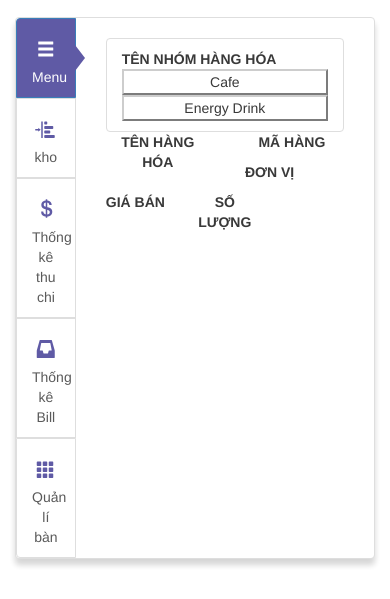
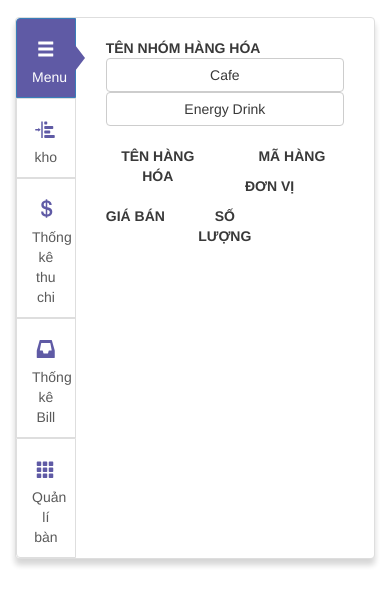
Before and after one commit to PhamQuangHoang/Cafeshop2, a PHP site: page /admin/Admin.php in a window 390 px wide. Shown: the part 55-654 px from the top of the page. Run offline with PHP 8.4, Linux system fonts and the light colour scheme; the visitor is signed in with stand-in values (Sample User, id 1); data comes from the database, SQL or seed files in the repository; some libraries are stand-ins or nearby versions.

Commit message:
17/12
Update UI, Modals2

```diff
--- a/CafeShop/admin/Admin.php
+++ b/CafeShop/admin/Admin.php
@@ -42,8 +42,8 @@
 						<li class="dropdown">
 							<a href="#" class="dropdown-toggle" data-toggle="dropdown">quản lý hàng</a>
 							<ul class="dropdown-menu text-light-bg-dark" id="nav_child">
-								<li><a href="#" id="menu" data-toggle="modal" data-target="#myModal">nhóm menu thực đơn</a></li>
-								<li><a href="#">menu thực đơn</a></li>
+								<li><a href="#" id="menu" data-toggle="modal" data-target="#modal1">nhóm menu thực đơn</a></li>
+								<li><a href="#" id="menudetail" data-toggle="modal" data-target="#modal2">menu thực đơn</a></li>
 								<li><a href="#">nhóm nguyên liệu</a></li>
 								<li><a href="#">thêm nguyên liệu</a></li>
 								<li><a href="#">nhập kho nguyên liệu</a></li>
--- a/CafeShop/admin/js/index.js
+++ b/CafeShop/admin/js/index.js
@@ -12,7 +12,7 @@ $(document).ready(function(e){
 		var index;
 		if($(this).attr('id') == "tk_bill") index = 3;
 		if($(this).attr('id') == "tk_thuchi") index = 2;
-		if($(this).attr('id') == "menu") index = 0;
+		if($(this).attr('id') == "menu" || $(this).attr('id') == "menudetail") index = 0;
 		$("div.bhoechie-tab-menu>div.list-group>a").siblings('a.active').removeClass('active');
 		$("#navbar-collapse-4").collapse('hide');
 		$("div.bhoechie-tab-menu>div.list-group>a").eq(index).addClass('active');
--- a/CafeShop/admin/listmenu.php
+++ b/CafeShop/admin/listmenu.php
@@ -5,11 +5,11 @@
 	$result = $config->selectData('select * from type_drink');
   ?>
 <div class="col-lg-3 col-md-3 col-sm-12 col-xs-12">
-	<ul class="list-group-item list-unstyled">
+	<ul class="list-group list-unstyled">
 		<li style="font-weight: bold;">TÊN NHÓM HÀNG HÓA</li>
 		<?php foreach ($result as $rows) { ?>
 			<form action="" method="POST">
-			<?php echo '<li><input type="submit" class="btn-block btn-default" name="choose_menu" value="'.$rows['type_name'].'" />
+			<?php echo '<li><input type="submit" class="btn btn-block btn-default" name="choose_menu" value="'.$rows['type_name'].'" />
 							<input type="hidden" name="type_id" value="'.$rows['type_id'].'" />
 						</li>'; ?>
 			</form>
@@ -55,7 +55,9 @@
 	<div class="col-lg-3 col-md-2 col-sm-2 col-xs-4 menu-right">
 		<?php echo $rows_right['quantity'] ?>
 	</div>
+
 	<?php
 		}
 	 } ?>
 </div>
+<?php include_once('modals.php'); ?>
--- a/CafeShop/admin/modals.php
+++ b/CafeShop/admin/modals.php
@@ -46,7 +46,7 @@ function typeSubmit(type){
           alert('Change Success');
           window.location.reload();
         }else{
-          alert('Type is already exist, Please input another type name');
+          alert(response);
         }
       }
     });
@@ -56,10 +56,12 @@ function typeSubmit(type){
       type:'post',
       success:function(response){
         $('.result').val('');
+        $('.result2').val('');
       }
     });
     break;
     case 'delete':
+    if(confirm('Do you want to delete this type?')){
     $.ajax({
       type:'post',
       url:'ajaxcall.php',
@@ -73,10 +75,22 @@ function typeSubmit(type){
         }
       }
     });
+    }
   }
 }
+function parseName(name,id) {
+  $.ajax({
+    type:'post',
+    url:'ajaxcall.php',
+    dataType:'json',
+    data:{drinkname:name,drinkID:id},
+    success:function(response){
+      alert(response.value);
+    }
+  });
+}u
 </script>
-<div id="myModal" class="modal fade" role="dialog" >
+<div id="modal1" class="modal fade" role="dialog" >
 
   <div class="modal-dialog">
     <!-- Modal content-->
@@ -120,3 +134,48 @@ function typeSubmit(type){
 
   </div>
 </div>
+
+<div id="modal2" class="modal fade" role="dialog" >
+
+  <div class="modal-dialog">
+    <!-- Modal content-->
+    <div class="modal-content">
+      <div class="modal-header" style="opacity: 1 !important;">
+        <button type="button" class="close" data-dismiss="modal">&times;</button>
+        <h4 class="modal-title">Quản lý menu thực đơn</h4>
+      </div>
+      <div class="modal-body col-lg-12 col-md-12 col-xs-12 col-sm-12">
+          <div class="col-lg-6 col-md-6 col-sm-6 col-xs-12">
+            <input type="text" class="result input-sm" name="typemenu_label" value="">
+            <input type="hidden" class="result2" name="typemenu_id" value="">
+            <div class="btn-group">
+              <button class="btn btn-info" name="type_add" onclick="typeSubmit('add');">Thêm mới</button>
+              <button class="btn btn-info" name="type_change" onclick="typeSubmit('change');">Thay đổi</button>
+              <button class="btn btn-info" name="type_retype" onclick="typeSubmit('retype');">Nhập lại</button>
+            </div>
+            <button class="btn btn-danger" name="type_delete" onclick="typeSubmit('delete');">Xóa bỏ</button>
+          </div>
+          <div class="col-lg-6 col-md-6 col-sm-6 col-xs-12">
+            <div class="col-lg-12 col-md-12 col-sm-12 col-xs-12">
+              <label style="display: inline;">Tên hàng hóa <span class="badge">S.L</span></label>
+                <div class="list-group" id="modal_list_type">
+                <?php
+                  $drinks = $config->selectData('select * from drink');
+                  foreach ($drinks as $drink) {
+                    $drinkx = '"'.$drink['drink_name'].'"';
+
+                    echo "<a onclick='parseName(".$drinkx.",".$drink['type_id'].")' class='col-md-12 col-lg-12 col-sm-6 col-xs-4 list-group-item'>".$drink['drink_name']."<span class='badge badge-secondary'>".$drink['quantity']."</span></a>";
+                  }
+                 ?>
+                </div>
+            </div>
+
+          </div>
+      </div>
+      <div class="modal-footer">
+        <button type="button" class="btn btn-default" data-dismiss="modal">Close</button>
+      </div>
+    </div>
+
+  </div>
+</div>
--- a/CafeShop/admin/resources.php
+++ b/CafeShop/admin/resources.php
@@ -12,8 +12,6 @@ function showdata(id){
         }
       });
 
-
-
 }
 
 
@@ -23,11 +21,11 @@ function showdata(id){
 	$result = $config->selectData('select * from type_drink');
   ?>
 <div class="col-lg-3 col-md-3 col-sm-12 col-xs-12">
-	<ul class="list-group-item list-unstyled">
+	<ul class="list-group list-unstyled">
 		<li style="font-weight: bold;">TÊN NHÓM HÀNG HÓA</li>
 		<?php foreach ($result as $rows) { ?>
 
-			<?php echo '<li><input type="submit" class="btn-block btn-default" onclick="showdata('.$rows['type_id'].');"  id="'.$rows['type_id'].'" name="choose_resources_type" value="'.$rows['type_name'].'" />
+			<?php echo '<li><input type="submit" class="btn btn-block btn-default" onclick="showdata('.$rows['type_id'].');"  id="'.$rows['type_id'].'" name="choose_resources_type" value="'.$rows['type_name'].'" />
 
 						</li>'; ?>
 
--- a/CafeShop/admin/test.css
+++ b/CafeShop/admin/test.css
@@ -2,9 +2,9 @@
   visibility: hidden;
 }
 
-ul#modal_list_type{
+#modal_list_type{
   overflow-x: hidden;
-  overflow-y: scroll;
+  overflow-y: initial;
   -webkit-overflow-scrolling: touch;
   max-height: 200px;
 }
```
Also changed, not shown: CafeShop/admin/ajaxcall.php (+8 -1 lines).
